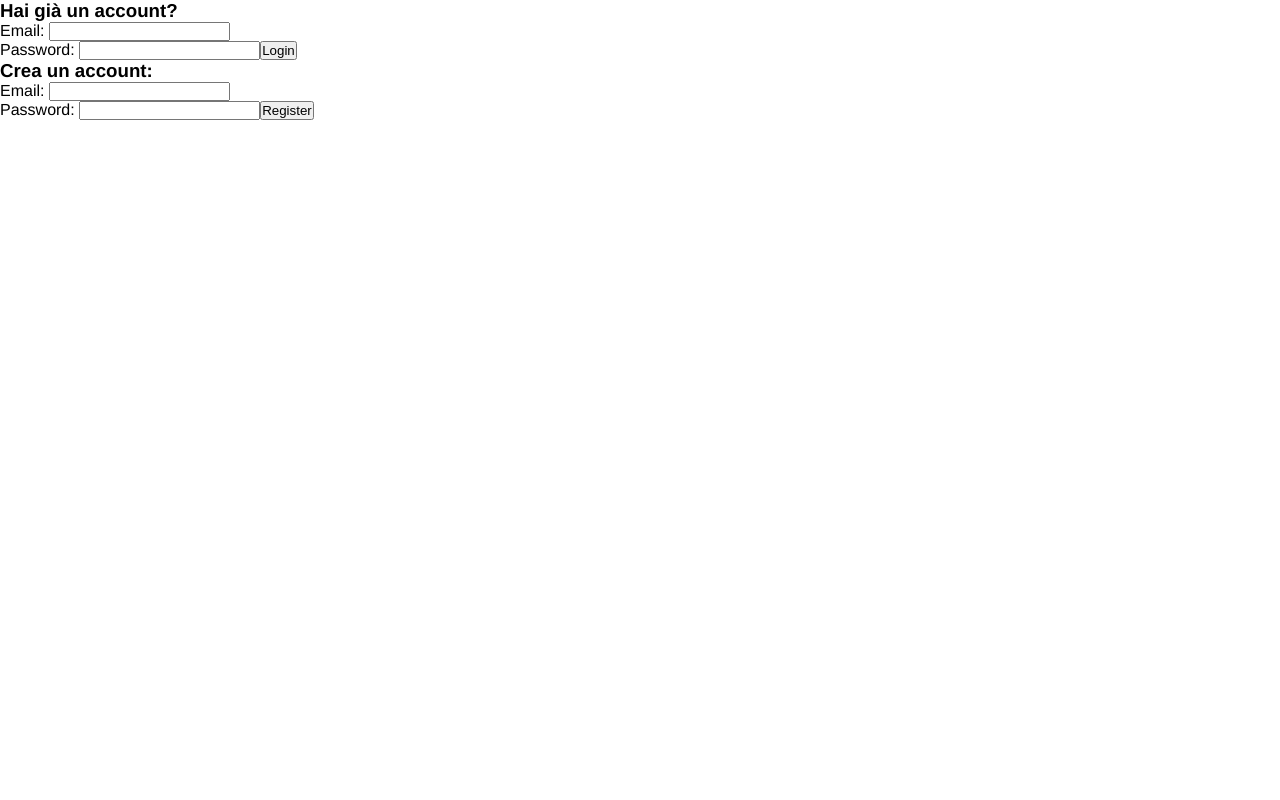
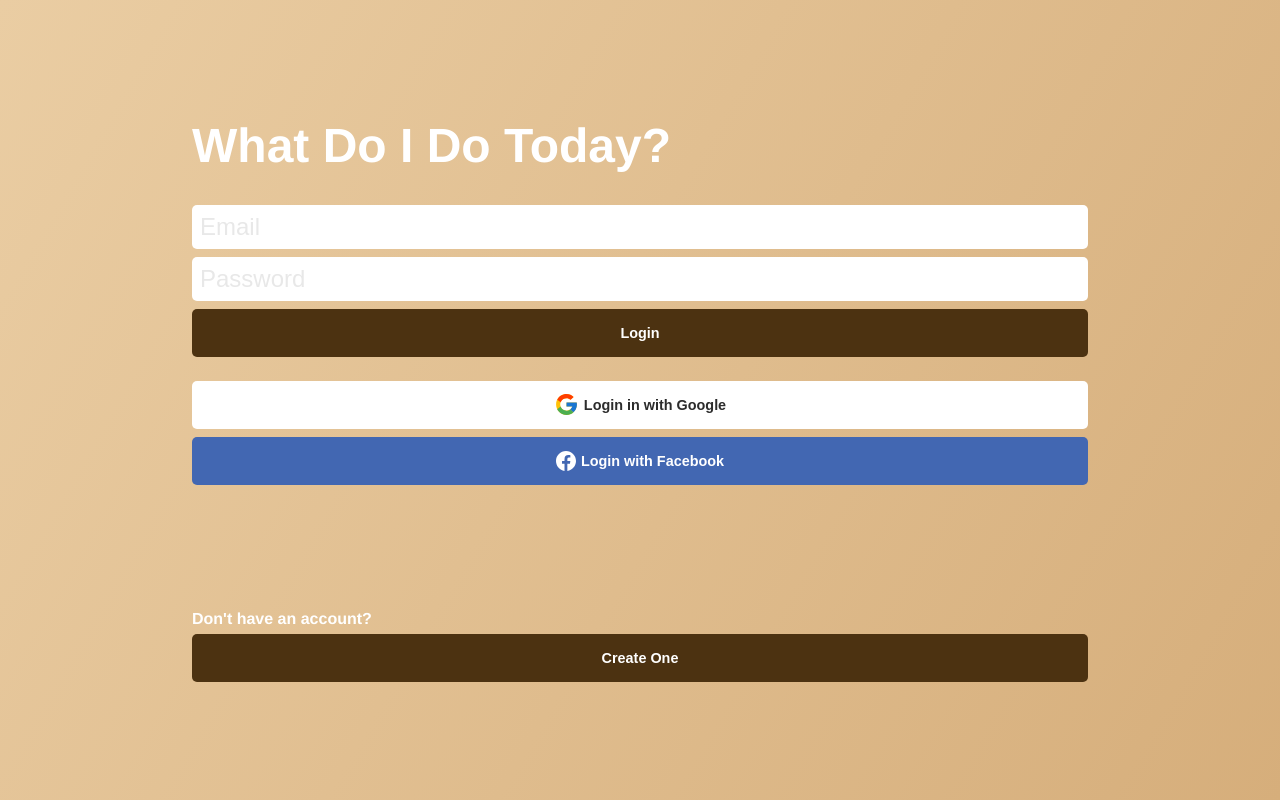
Before and after one commit to macs-massimopiazza/what-do-i-do-today, a Vue app: page / in a window 1280 px wide. Built offline with nearby package versions, Linux system fonts and the light colour scheme; no server answers.

Commit message:
auth view style done

```diff
--- a/src/App.vue
+++ b/src/App.vue
@@ -1,118 +1,32 @@
 <template>
   <div id="app">
-    <div class="auth" v-if="!isSignedIn">
-      <h3>Hai già un account?</h3>
-      Email: <input type="text" v-model="emailLogin">
-      <br/>
-      Password: <input type="password" v-model="pswLogin">
-      <button @click="loginUser">Login</button>
-
-      <h3>Crea un account:</h3>
-      Email: <input type="text" v-model="emailRegister">
-      <br/>
-      Password: <input type="password" v-model="pswRegister">
-      <button @click="registerNewUser">Register</button>
-    </div>
-    <div class="game-home" v-else>
-      Homepage Gioco
-      <button class="signOut">signout</button>
-    </div>
-
-    <!-- when user not logged
-    show what do i do today logo,
-    mini descrizione e form (con bottoni thirdparty login) per login
-    + bottone registrati-->
-    <!-- when user logged
-    show activities
-    -->
+    <Auth v-if="getSignedIn" />
+    <GameHome v-else />
   </div>
 </template>
 
 <script>
-// import NotLoggedView from './components/NotLoggedView.vue'
-// import GameHome from './components/GameHome.vue'
-import { initializeApp } from "firebase/app";
-import { getAuth, createUserWithEmailAndPassword, signInWithEmailAndPassword, onAuthStateChanged } from "firebase/auth";
-const firebaseConfig = {
-  apiKey: "AIzaSyA0eHlAwojYv6sDdMqapqmgZTBMQFELrHc",
-  authDomain: "what-do-i-do-today-5ab1e.firebaseapp.com",
-  projectId: "what-do-i-do-today-5ab1e",
-  storageBucket: "what-do-i-do-today-5ab1e.appspot.com",
-  messagingSenderId: "330876849393",
-  appId: "1:330876849393:web:950b0774ca90af44b5ed50",
-  measurementId: "G-0MJSQJSKNL"
-};
-const app = initializeApp(firebaseConfig);
-const auth = getAuth();
+import Auth from './components/Auth.vue'
+import GameHome from './components/GameHome.vue'
+// import { getAuth, createUserWithEmailAndPassword, signInWithEmailAndPassword, onAuthStateChanged } from "firebase/auth";
+
+// const auth = getAuth();
 // const analytics = getAnalytics(app);
-console.log(app);
+import { state } from "./state.js"
 
 export default {
   name: 'App',
   components: {
-    // NotLoggedView,
-    // GameHome
-  },
-  data(){
-    return {
-      isSignedIn: false,
-      emailRegister: '',
-      pswRegister: '',
-      emailLogin: '',
-      pswLogin: '',
-    }
+    Auth,
+    GameHome
   },
   methods: {
-    // TODO https://www.boredapi.com/
-    registerNewUser: function() {
-      if(this.emailRegister != '' && this.pswRegister != '') {
-        console.log("pronto a registrare");
-        createUserWithEmailAndPassword(auth, this.emailRegister, this.pswRegister)
-          .then((userCredential) => {
-            // Signed in
-            const user = userCredential.user;
-            console.log(user)
-          })
-          .catch((error) => {
-            const errorCode = error.code;
-            const errorMessage = error.message;
-            console.log(errorCode, errorMessage)
-          });
-        this.email = this.psw = ''
-      } else {
-        console.log("cazo fai inserisci email e psw");
-      }
-    },
-    loginUser: function(){
-      signInWithEmailAndPassword(auth, this.emailLogin, this.passwordLogin)
-        .then((userCredential) => {
-          // Signed in
-          const user = userCredential.user;
-          console.log(user);
-        })
-        .catch((error) => {
-          const errorCode = error.code;
-          const errorMessage = error.message;
-          console.log(errorCode, errorMessage)
-        });
-    },
-    signOut: function(){
-      auth.signOut().then(()=>{this.checkIfSignedIn();})
-    },
-    checkIfSignedIn: function(){
-        onAuthStateChanged(auth, (user) => {
-          if (user) {
-            const uid = user.uid;
-            console.log(uid);
-            this.isSignedIn = true;
-          } else {
-            this.isSignedIn = false;
-          }
-      });
+
+  },
+  computed: {
+    getSignedIn(){
+      return state.signedIn;
     }
-  },
-  created(){
-    this.checkIfSignedIn();
   }
 }
 </script>
@@ -124,12 +38,20 @@ export default {
   box-sizing: border-box;
 }
 
+::placeholder {
+  color: rgb(232, 232, 232);
+}
+
 #app {
   font-family: Helvetica, Arial, sans-serif;
   -webkit-font-smoothing: antialiased;
   -moz-osx-font-smoothing: grayscale;
   width: 100vw;
   height: 100vh;
+  background: #eacda3;  /* fallback for old browsers */
+  background: -webkit-linear-gradient(300deg , #d6ae7b, #eacda3);  /* Chrome 10-25, Safari 5.1-6 */
+  background: linear-gradient(300deg, #d6ae7b, #eacda3); /* W3C, IE 10+/ Edge, Firefox 16+, Chrome 26+, Opera 12+, Safari 7+ */
+
 }
 
 .activities-wrapper {
--- /dev/null
+++ b/src/components/Auth.vue
@@ -0,0 +1,122 @@
+<template>
+  <div class="auth-page">
+    <div class="login-wrapper">
+      <h1 class="title">What Do I Do Today?</h1>
+      <div class="classic-login">
+        <input type="text" placeholder="Email">
+        <input type="password" placeholder="Password">
+        <button class="btn-primary">Login</button>
+      </div>
+      <div class="third-party-login">
+        <button class="google"><img src="../assets/icons8-logo-google.svg" alt=""><span>Login in with Google</span></button>
+        <button class="fb"><img src="../assets/icons8-facebook.svg" alt=""><span>Login with Facebook</span></button>
+      </div>
+    </div>
+    <div class="create-account">
+      <h4 class="subtitle">Don't have an account?</h4>
+      <button class="btn-primary">Create One</button>
+    </div>
+  </div>
+</template>
+
+<script>
+export default {
+  name: 'AuthComponent'
+}
+</script>
+
+<!-- Add "scoped" attribute to limit CSS to this component only -->
+<style scoped lang="scss">
+  .auth-page {
+    width: 100%;
+    height: 100%;
+    display: flex;
+    flex-direction: column;
+    align-items: center;
+    justify-content: space-evenly;
+  }
+  .title {
+    margin-bottom: 2rem;
+    color: #fff;
+    font-size: 3rem;
+  }
+
+  .login-wrapper, .create-account{
+    width: 100%;
+    max-width: 70vw;
+  }
+  button {
+    min-height: 3rem;
+
+    &.btn-primary {
+      border: none;
+      background-color: #4c3211;
+      color: #fff;
+      border-radius: 5px;
+      font-size: 0.9rem;
+      font-weight: 700;
+    }
+  }
+
+
+  .classic-login {
+    margin: 0 auto;
+    display: flex;
+    flex-direction: column;
+    margin-bottom: 1.5rem;
+    input {
+      padding: 0.5rem;
+      font-size: 1.5rem;
+      border-radius: 5px;
+      border: none;
+    }
+    input {
+      margin-bottom: 0.5rem;
+    }
+  }
+
+  .third-party-login {
+    margin: 0 auto;
+    display: flex;
+    flex-direction: column;
+    button {
+      border: none;
+      border-radius: 5px;
+      font-size: 0.9rem;
+      font-weight: 700;
+      margin-bottom: 0.5rem;
+      display: flex;
+      align-items: center;
+      justify-content: center;
+      img {
+        width: 25px;
+        margin-right: 5px;
+      }
+      &.google {
+        background-color: #fff;
+        color: #2c2c2c;
+      }
+      &.fb {
+        background-color:#4267B2;
+        color: #fff;
+
+        img {
+          width: 20px;
+        }
+      }
+    }
+    input {
+      margin-bottom: 0.5rem;
+    }
+  }
+
+  .create-account {
+    .subtitle {
+      color: #fff;
+      margin-bottom: 0.4rem;
+    }
+    button {
+      width: 100%;
+    }
+  }
+</style>
--- a/src/main.js
+++ b/src/main.js
@@ -1,6 +1,19 @@
 import Vue from 'vue'
 import App from './App.vue'
 import './registerServiceWorker'
+
+import { initializeApp } from "firebase/app";
+const firebaseConfig = {
+  apiKey: "AIzaSyA0eHlAwojYv6sDdMqapqmgZTBMQFELrHc",
+  authDomain: "what-do-i-do-today-5ab1e.firebaseapp.com",
+  projectId: "what-do-i-do-today-5ab1e",
+  storageBucket: "what-do-i-do-today-5ab1e.appspot.com",
+  messagingSenderId: "330876849393",
+  appId: "1:330876849393:web:950b0774ca90af44b5ed50",
+  measurementId: "G-0MJSQJSKNL"
+};
+const app = initializeApp(firebaseConfig);
+console.log(app)
 
 Vue.config.productionTip = false
 
--- /dev/null
+++ b/src/state.js
@@ -0,0 +1,10 @@
+import Vue from "vue";
+
+//Data
+export const state = Vue.observable(
+    {
+        signedIn: true,
+    }
+)
+
+//Functions
```
Also changed, not shown: src/components/NotLoggedView.vue (deleted, +0 -16 lines), src/assets/icons8-facebook.svg (added), src/assets/icons8-logo-google.svg (added).
